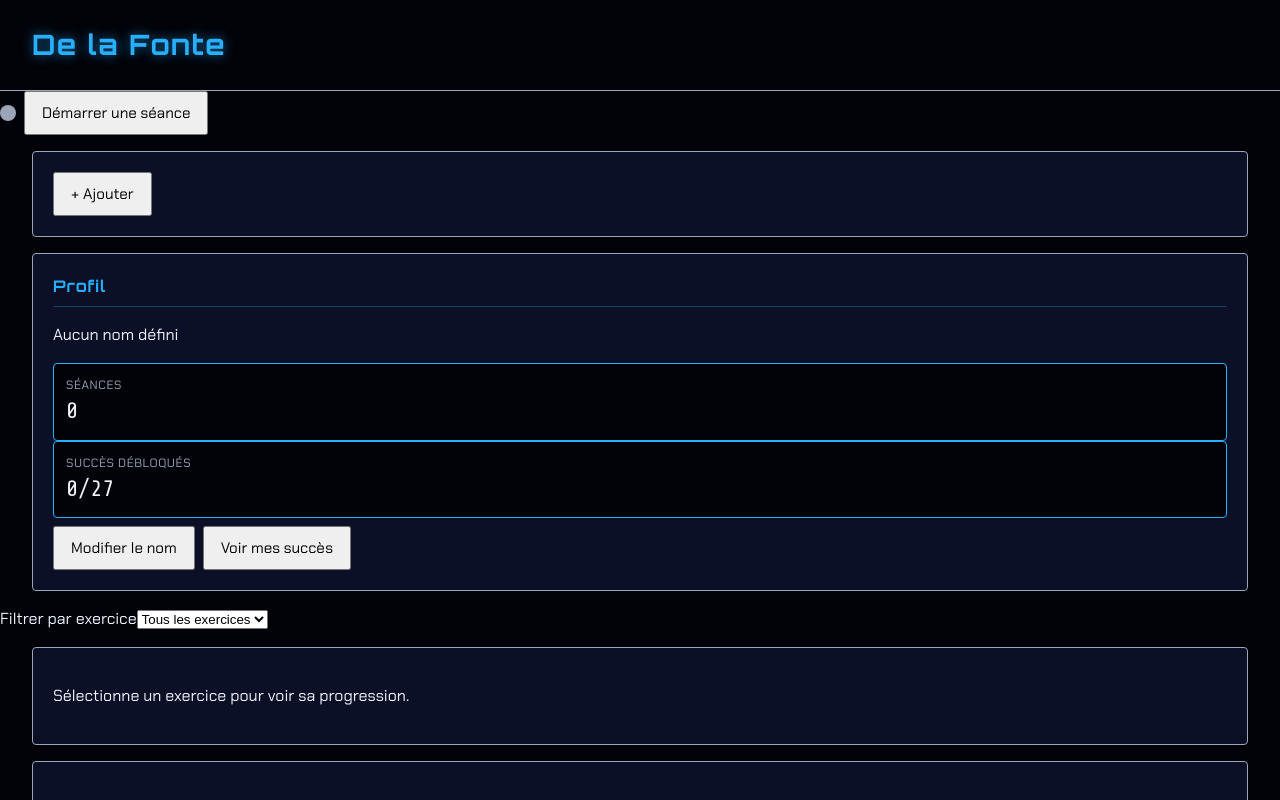
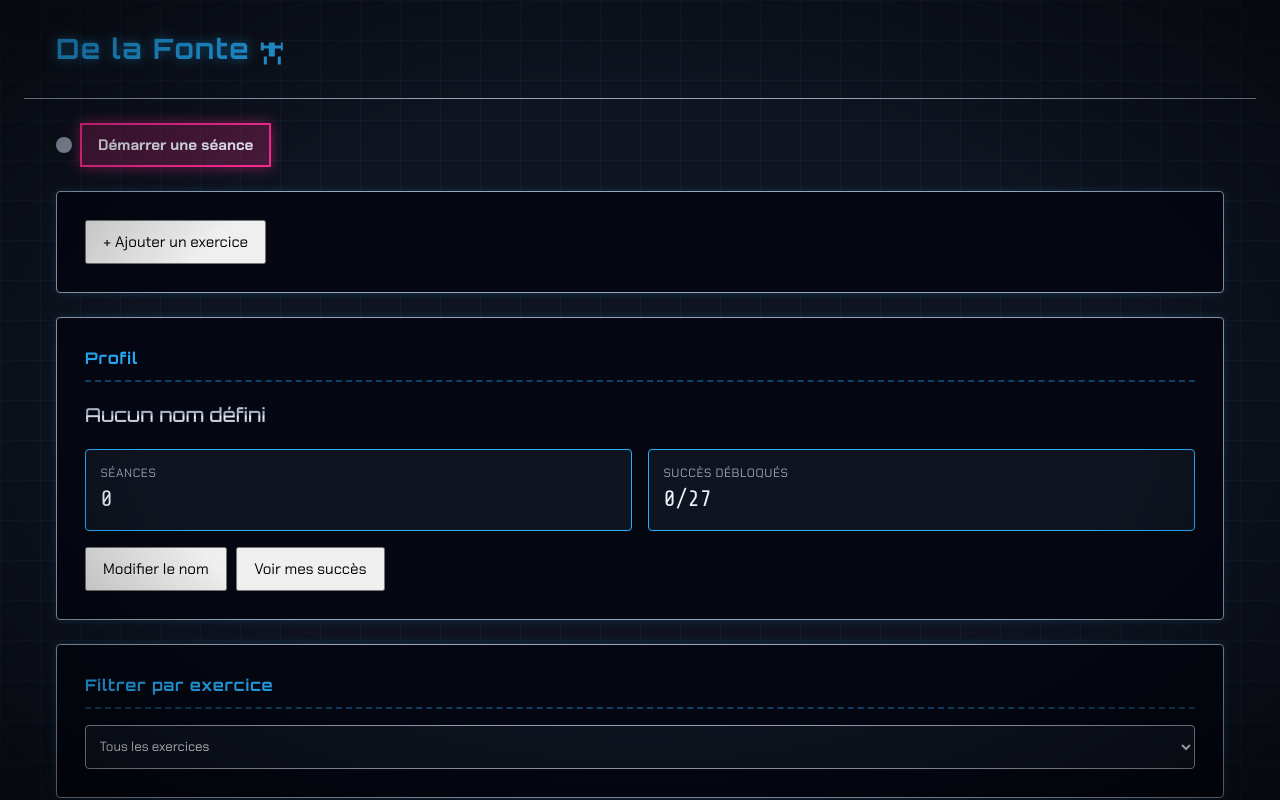
Before and after one commit to ChloeAlberge/de-la-fonte, a React (Vite) app: page / in a window 1280 px wide. Shown: the top 800 px of the page. Built offline with nearby package versions, Linux system fonts and the light colour scheme.

Commit message:
feat: UI profil et galerie de succès, identité visuelle 80s (glow, grille, sprite pixel), corrections d'espacement (#41)

```diff
--- a/index.html
+++ b/index.html
@@ -6,7 +6,7 @@
     <meta name="viewport" content="width=device-width, initial-scale=1.0" />
     <link rel="preconnect" href="https://fonts.googleapis.com">
     <link rel="preconnect" href="https://fonts.gstatic.com" crossorigin>
-    <link href="https://fonts.googleapis.com/css2?family=Orbitron:wght@500;700;900&family=Chakra+Petch:wght@400;500;600&family=Share+Tech+Mono&family=VT323&display=swap" rel="stylesheet">
+    <link href="https://fonts.googleapis.com/css2?family=Orbitron:wght@500;700;900&family=Chakra+Petch:wght@400;500;600;700&family=Share+Tech+Mono&family=VT323&display=swap" rel="stylesheet">
     <title>de-la-fonte</title>
   </head>
   <body>
--- a/src/App.css
+++ b/src/App.css
@@ -3,10 +3,11 @@
    ========================================================================== */
 
 :root {
-  --color-void: #020309;
-  --color-deep: #0b1026;
+  --color-void: #0f1420;
+  --color-deep: #050813;
   --color-neon-cyan: #27b0ff;
   --color-neon-violet: #6e00ff;
+  --color-magenta: #ff2d95;
   --color-chrome: #9aa5b8;
   --color-text: #eef2fb;
 
@@ -26,10 +27,32 @@
 
 body {
   margin: 0;
+  padding: 0 0.75rem;
   background-color: var(--color-void);
   color: var(--color-text);
   font-family: var(--font-body);
   line-height: 1.5;
+}
+
+body::before {
+  content: '';
+  position: fixed;
+  inset: 0;
+  background-image:
+    linear-gradient(rgba(39, 176, 255, 0.06) 1px, transparent 1px),
+    linear-gradient(90deg, rgba(39, 176, 255, 0.06) 1px, transparent 1px);
+  background-size: 40px 40px;
+  pointer-events: none;
+  z-index: -1;
+}
+
+body::after {
+  content: '';
+  position: fixed;
+  inset: 0;
+  background: radial-gradient(ellipse at center, transparent 55%, rgba(0, 0, 0, 0.55) 100%);
+  pointer-events: none;
+  z-index: 50;
 }
 
 h1, h2, h3 {
@@ -46,6 +69,48 @@ button {
   padding: 0.5rem 1rem;
   font-family: var(--font-body);
   font-size: 0.95rem;
+  transition: box-shadow 150ms ease, border-color 150ms ease;
+}
+
+button:hover,
+button:focus-visible {
+  box-shadow: 0 0 10px rgba(39, 176, 255, 0.7);
+  border-color: var(--color-neon-cyan);
+}
+
+label {
+  display: block;
+  margin: 0.9rem 0 0.4rem;
+  font-size: 0.85rem;
+  color: var(--color-chrome);
+  text-transform: uppercase;
+  letter-spacing: 0.05em;
+}
+
+select,
+input:not([type="radio"]) {
+  min-height: 44px;
+  padding: 0.4rem 0.6rem;
+  width: 100%;
+  background: var(--color-void);
+  color: var(--color-text);
+  border: 1px solid var(--color-chrome);
+  border-radius: 4px;
+  font-family: var(--font-body);
+}
+
+select:focus,
+input:focus {
+  outline: none;
+  border-color: var(--color-neon-cyan);
+  box-shadow: 0 0 6px rgba(39, 176, 255, 0.5);
+}
+
+.text-chrome {
+  background: linear-gradient(180deg, #eef2fb 0%, #9aa5b8 45%, #eef2fb 55%, #6b7280 100%);
+  -webkit-background-clip: text;
+  background-clip: text;
+  color: transparent;
 }
 
 /* ==========================================================================
@@ -57,7 +122,7 @@ button {
   flex-direction: column;
   align-items: flex-start;
   gap: 0.75rem;
-  padding: 1rem;
+  padding: 1.25rem 1rem;
   border-bottom: 1px solid var(--color-chrome);
 }
 
@@ -66,16 +131,59 @@ button {
   color: var(--color-neon-cyan);
   text-shadow: 0 0 12px rgba(39, 176, 255, 0.6);
   margin: 0;
+  display: flex;
+  align-items: center;
+}
+
+.pixel-lifter {
+  display: inline-block;
+  vertical-align: middle;
+  margin-left: 0.5rem;
+  image-rendering: pixelated;
+}
+
+.pixel-lifter-frame-a,
+.pixel-lifter-frame-b {
+  fill: var(--color-neon-cyan);
+}
+
+.pixel-lifter-frame-a {
+  animation: lifter-toggle-a 800ms steps(1, end) infinite;
+}
+
+.pixel-lifter-frame-b {
+  animation: lifter-toggle-b 800ms steps(1, end) infinite;
 }
 
 .session-indicator {
   display: flex;
-  flex-wrap: wrap;
-  align-items: center;
-  gap: 0.5rem;
+  flex-direction: column;
+  align-items: flex-start;
+  gap: 0.6rem;
   font-family: var(--font-data);
   font-size: 0.85rem;
   width: 100%;
+  margin: 1.25rem 0.75rem 0.75rem;
+}
+
+.session-status-row {
+  display: flex;
+  align-items: center;
+  gap: 0.5rem;
+}
+
+.session-indicator button {
+  background: rgba(255, 45, 149, 0.25);
+  border: 2px solid var(--color-magenta);
+  color: var(--color-text);
+  font-weight: 800;
+  box-shadow: 0 0 12px rgba(255, 45, 149, 0.5);
+}
+
+.session-indicator button:hover,
+.session-indicator button:focus-visible {
+  background: rgba(255, 45, 149, 0.35);
+  box-shadow: 0 0 18px rgba(255, 45, 149, 0.8);
 }
 
 .session-dot {
@@ -92,33 +200,45 @@ button {
   animation: pulse 1.6s ease-in-out infinite;
 }
 
+.session-status-text {
+  font-size: 1.1rem;
+  color: var(--color-text);
+  text-shadow: 0 0 6px rgba(238, 242, 251, 0.4);
+}
+
 .panel {
   background: var(--color-deep);
   border: 1px solid var(--color-chrome);
   border-radius: 4px;
-  padding: 1rem;
-  margin: 0.75rem;
+  padding: 1.5rem;
+  margin: 1.25rem 0.75rem;
+  animation: panel-glow 3.5s ease-in-out infinite;
 }
 
 .panel h2, .panel h3 {
   font-size: 1rem;
   color: var(--color-neon-cyan);
-  border-bottom: 1px solid rgba(39, 176, 255, 0.3);
-  padding-bottom: 0.5rem;
+  border-bottom: 2px dashed rgba(39, 176, 255, 0.35);
+  padding-bottom: 0.6rem;
   margin-top: 0;
+  margin-bottom: 1rem;
+}
+
+.stats-grid + h3 {
+  margin-top: 1.75rem;
 }
 
 .stats-grid {
   display: grid;
   grid-template-columns: 1fr;
-  gap: 0.75rem;
+  gap: 1rem;
 }
 
 .stat-tile {
   background: var(--color-void);
   border: 1px solid var(--color-neon-cyan);
   border-radius: 4px;
-  padding: 0.75rem;
+  padding: 0.9rem;
 }
 
 .stat-tile .stat-label {
@@ -140,13 +260,13 @@ button {
   padding: 0;
   display: flex;
   flex-direction: column;
-  gap: 0.5rem;
+  gap: 0.75rem;
 }
 
 .series-list li {
   background: var(--color-void);
   border-left: 3px solid var(--color-neon-cyan);
-  padding: 0.75rem;
+  padding: 0.9rem;
   border-radius: 2px;
 }
 
@@ -169,20 +289,30 @@ button {
 
 .series-actions {
   display: flex;
-  gap: 0.5rem;
-  margin-top: 0.5rem;
+  gap: 0.6rem;
+  margin-top: 0.6rem;
 }
 
 .series-edit-form {
   display: flex;
   flex-direction: column;
-  gap: 0.5rem;
+  gap: 0.6rem;
 }
 
-.series-edit-form input,
-.series-edit-form select {
-  min-height: 44px;
-  padding: 0.4rem 0.6rem;
+.profile-name {
+  font-family: var(--font-display);
+  font-size: 1.2rem;
+  background: linear-gradient(180deg, #eef2fb 0%, #9aa5b8 45%, #eef2fb 55%, #6b7280 100%);
+  -webkit-background-clip: text;
+  background-clip: text;
+  color: transparent;
+}
+
+.profile-stats {
+  display: grid;
+  grid-template-columns: 1fr 1fr;
+  gap: 1rem;
+  margin: 1rem 0;
 }
 
 /* ==========================================================================
@@ -204,7 +334,7 @@ button {
   background: var(--color-terminal-bg);
   border: 2px solid var(--color-terminal-green);
   box-shadow: 0 0 20px rgba(51, 255, 102, 0.4);
-  padding: 1.25rem;
+  padding: 1.5rem;
   width: 100%;
   max-width: 420px;
   max-height: 90vh;
@@ -237,10 +367,10 @@ button {
 }
 
 .terminal-modal label {
-  display: block;
+  color: var(--color-terminal-green);
   text-transform: uppercase;
   font-size: 1.1rem;
-  margin: 0.75rem 0 0.25rem;
+  margin: 0.9rem 0 0.3rem;
 }
 
 .terminal-modal label::before {
@@ -249,14 +379,11 @@ button {
 
 .terminal-modal input:not([type="radio"]),
 .terminal-modal select {
-  width: 100%;
   background: transparent;
   border: 1px solid var(--color-terminal-green-dim);
   color: var(--color-terminal-green);
   font-family: var(--font-terminal);
   font-size: 1.15rem;
-  padding: 0.4rem 0.6rem;
-  min-height: 44px;
   caret-color: var(--color-terminal-green);
 }
 
@@ -285,12 +412,14 @@ button {
 
 .terminal-modal button:hover {
   background: rgba(51, 255, 102, 0.15);
+  box-shadow: 0 0 10px rgba(51, 255, 102, 0.6);
+  border-color: var(--color-terminal-green);
 }
 
 .terminal-modal fieldset {
   border: 1px solid var(--color-terminal-green-dim);
-  margin: 0.75rem 0;
-  padding: 0.75rem;
+  margin: 0.9rem 0;
+  padding: 0.9rem;
 }
 
 .terminal-modal fieldset label {
@@ -299,6 +428,7 @@ button {
   gap: 0.5rem;
   text-transform: none;
   font-size: 1rem;
+  margin: 0;
 }
 
 .terminal-modal fieldset label::before {
@@ -312,15 +442,15 @@ button {
 
 .modal-type-toggle {
   display: flex;
-  gap: 0.5rem;
-  margin-bottom: 1rem;
+  gap: 0.6rem;
+  margin-bottom: 1.25rem;
 }
 
 .exercise-filter-buttons {
   display: flex;
   flex-wrap: wrap;
-  gap: 0.4rem;
-  margin-bottom: 0.75rem;
+  gap: 0.5rem;
+  margin-bottom: 0.9rem;
 }
 
 .exercise-filter-buttons button {
@@ -355,12 +485,140 @@ button {
 }
 
 /* ==========================================================================
-   4. ANIMATIONS — pulsation séance, transition d'écran modale (US12.2, US12.5)
+   3bis. MODALE HUD — succès/profil, même famille visuelle que le dashboard
+   ========================================================================== */
+
+.hud-modal {
+  background: var(--color-deep);
+  border: 1px solid var(--color-neon-cyan);
+  box-shadow: 0 0 20px rgba(39, 176, 255, 0.3);
+  padding: 1.5rem;
+  width: 100%;
+  max-width: 480px;
+  max-height: 90vh;
+  overflow-y: auto;
+  font-family: var(--font-body);
+  color: var(--color-text);
+  position: relative;
+}
+
+.hud-modal h2,
+.hud-modal h3 {
+  font-family: var(--font-display);
+  color: var(--color-neon-cyan);
+}
+
+.achievement-grid {
+  display: grid;
+  grid-template-columns: repeat(auto-fill, minmax(110px, 1fr));
+  gap: 0.9rem;
+  margin-top: 1rem;
+}
+
+.achievement-card {
+  display: flex;
+  flex-direction: column;
+  align-items: center;
+  gap: 0.5rem;
+  background: var(--color-void);
+  border: 1px solid var(--color-chrome);
+  border-radius: 4px;
+  padding: 0.75rem;
+  min-height: auto;
+  font-size: 0.75rem;
+  text-align: center;
+  color: var(--color-text);
+  transition: box-shadow 150ms ease;
+}
+
+.achievement-card.achievement-unlocked {
+  border-color: var(--color-neon-cyan);
+  box-shadow: 0 0 8px rgba(39, 176, 255, 0.3);
+}
+
+.achievement-card.achievement-locked {
+  opacity: 0.6;
+}
+
+.achievement-placeholder {
+  width: 48px;
+  height: 48px;
+  border-radius: 4px;
+  border: 1px solid var(--color-chrome);
+  display: flex;
+  align-items: center;
+  justify-content: center;
+  font-family: var(--font-display);
+  font-size: 1.2rem;
+  color: var(--color-chrome);
+}
+
+.achievement-placeholder-large {
+  width: 120px;
+  height: 120px;
+  font-size: 2rem;
+  margin: 0 auto 0.9rem;
+}
+
+.achievement-image {
+  width: 48px;
+  height: 48px;
+  border-radius: 4px;
+  object-fit: cover;
+}
+
+.achievement-image-large {
+  width: 120px;
+  height: 120px;
+  border-radius: 4px;
+  object-fit: cover;
+  margin: 0 auto 0.9rem;
+  display: block;
+}
+
+.achievement-detail-overlay {
+  position: fixed;
+  inset: 0;
+  background: rgba(2, 3, 9, 0.85);
+  display: flex;
+  align-items: center;
+  justify-content: center;
+  z-index: 200;
+  padding: 1rem;
+}
+
+.achievement-detail-card {
+  background: var(--color-deep);
+  border: 1px solid var(--color-neon-cyan);
+  box-shadow: 0 0 20px rgba(39, 176, 255, 0.3);
+  border-radius: 4px;
+  padding: 1.5rem;
+  max-width: 320px;
+  text-align: center;
+}
+
+/* ==========================================================================
+   4. ANIMATIONS — pulsation séance, transition d'écran modale, sprite, glow panels
    ========================================================================== */
 
 @keyframes pulse {
   0%, 100% { opacity: 1; }
   50% { opacity: 0.4; }
+}
+
+@keyframes panel-glow {
+  0%, 100% { box-shadow: 0 0 0 rgba(39, 176, 255, 0); }
+  50% { box-shadow: 0 0 10px rgba(39, 176, 255, 0.25); }
+}
+
+@keyframes lifter-toggle-a {
+  0%, 49% { opacity: 1; }
+  50%, 100% { opacity: 0; }
+}
+
+@keyframes lifter-toggle-b {
+  0%, 49% { opacity: 0; }
+  50%, 100% { opacity: 1; }
 }
 
 @keyframes screen-on {
@@ -421,11 +679,15 @@ button {
    ========================================================================== */
 
 @media (min-width: 640px) {
+  body {
+    padding: 0 1.5rem;
+  }
+
   .app-header {
     flex-direction: row;
     align-items: center;
     justify-content: space-between;
-    padding: 1.5rem 2rem;
+    padding: 1.75rem 2rem;
   }
 
   .app-header h1 {
@@ -434,11 +696,12 @@ button {
 
   .session-indicator {
     width: auto;
+    margin: 1.5rem 2rem 1rem;
   }
 
   .panel {
-    margin: 1rem 2rem;
-    padding: 1.25rem;
+    margin: 1.5rem 2rem;
+    padding: 1.75rem;
   }
 
   .stats-grid {
--- a/src/App.tsx
+++ b/src/App.tsx
@@ -5,6 +5,7 @@ import { ActiveSessionBar } from "./components/ActiveSessionBar";
 import { SeriesList } from "./components/SeriesList";
 import { ExerciseFilter } from "./components/ExerciseFilter";
 import { Modal } from "./components/Modal";
+import { PixelLifter } from "./components/PixelLifter";
 import { getAllSeries } from "./storage/seriesStorage";
 import { getUniqueExerciseNames, filterByExercise } from "./stats/seriesStats";
 import { FrequencyView } from "./components/FrequencyView";
@@ -36,12 +37,14 @@ function App() {
   return (
     <>
       <header className="app-header">
-        <h1>De la Fonte</h1>
+        <h1>
+          De la Fonte <PixelLifter />
+        </h1>
       </header>
       <ActiveSessionBar onSessionChange={refreshSeries} />
 
       <div className="panel">
-        <button onClick={() => setIsModalOpen(true)}>+ Ajouter</button>
+        <button onClick={() => setIsModalOpen(true)}>+ Ajouter un exercice</button>
       </div>
 
       {isModalOpen && (
@@ -62,11 +65,13 @@ function App() {
 
       <ProfileSection series={allSeries} />
 
-      <ExerciseFilter
-        exerciseNames={exerciseNames}
-        selected={selectedExercise}
-        onChange={setSelectedExercise}
-      />
+      <div className="panel">
+        <ExerciseFilter
+          exerciseNames={exerciseNames}
+          selected={selectedExercise}
+          onChange={setSelectedExercise}
+        />
+      </div>
 
       <ProgressChart series={allSeries} exerciseName={selectedExercise} />
 
--- a/src/components/ActiveSessionBar.tsx
+++ b/src/components/ActiveSessionBar.tsx
@@ -25,16 +25,22 @@ export function ActiveSessionBar({ onSessionChange }: ActiveSessionBarProps) {
   if (!activeSession) {
     return (
       <div className="session-indicator">
-        <span className="session-dot" />
-        <button onClick={handleStart}>Démarrer une séance</button>
+        <div className="session-status-row">
+          <span className="session-dot" />
+          <button onClick={handleStart}>Démarrer une séance</button>
+        </div>
       </div>
     );
   }
 
   return (
     <div className="session-indicator">
-      <span className="session-dot active" />
-      <span>Séance en cours — démarrée à {new Date(activeSession.startedAt).toLocaleTimeString()}</span>
+      <div className="session-status-row">
+        <span className="session-dot active" />
+        <span className="session-status-text">
+          Séance en cours depuis {new Date(activeSession.startedAt).toLocaleTimeString()}
+        </span>
+      </div>
       <button onClick={handleEnd}>Terminer la séance</button>
     </div>
   );
--- a/src/components/ExerciseFilter.tsx
+++ b/src/components/ExerciseFilter.tsx
@@ -6,8 +6,8 @@ interface ExerciseFilterProps {
 
 export function ExerciseFilter({ exerciseNames, selected, onChange }: ExerciseFilterProps) {
   return (
-    <label>
-      Filtrer par exercice
+    <>
+      <h2>Filtrer par exercice</h2>
       <select
         value={selected ?? ''}
         onChange={(e) => onChange(e.target.value === '' ? null : e.target.value)}
@@ -19,6 +19,6 @@ export function ExerciseFilter({ exerciseNames, selected, onChange }: ExerciseFi
           </option>
         ))}
       </select>
-    </label>
+    </>
   );
 }
--- /dev/null
+++ b/src/components/PixelLifter.tsx
@@ -0,0 +1,35 @@
+export function PixelLifter() {
+  return (
+    <svg
+      className="pixel-lifter"
+      viewBox="0 0 10 11"
+      width="28"
+      height="31"
+      shapeRendering="crispEdges"
+      aria-hidden="true"
+    >
+      <g className="pixel-lifter-frame-a">
+        <rect x="1" y="4" width="8" height="1" />
+        <rect x="1" y="3" width="1" height="3" />
+        <rect x="8" y="3" width="1" height="3" />
+        <rect x="3" y="4" width="1" height="1" />
+        <rect x="6" y="4" width="1" height="1" />
+        <rect x="4" y="3" width="2" height="2" />
+        <rect x="4" y="5" width="2" height="3" />
+        <rect x="2" y="8" width="1" height="3" />
+        <rect x="7" y="8" width="1" height="3" />
+      </g>
+      <g className="pixel-lifter-frame-b">
+        <rect x="0" y="0" width="10" height="1" />
+        <rect x="0" y="0" width="1" height="2" />
+        <rect x="9" y="0" width="1" height="2" />
+        <rect x="2" y="1" width="1" height="2" />
+        <rect x="7" y="1" width="1" height="2" />
+        <rect x="4" y="2" width="2" height="2" />
+        <rect x="4" y="4" width="2" height="4" />
+        <rect x="3" y="8" width="1" height="3" />
+        <rect x="6" y="8" width="1" height="3" />
+      </g>
+    </svg>
+  );
+}
```
Also changed, not shown: src/components/AchievementImage.tsx (added, +29 -0 lines), src/components/AchievementModal.tsx (+11 -7 lines), src/components/FrequencyView.tsx (+4 -4 lines), src/components/Modal.tsx (+5 -2 lines).
